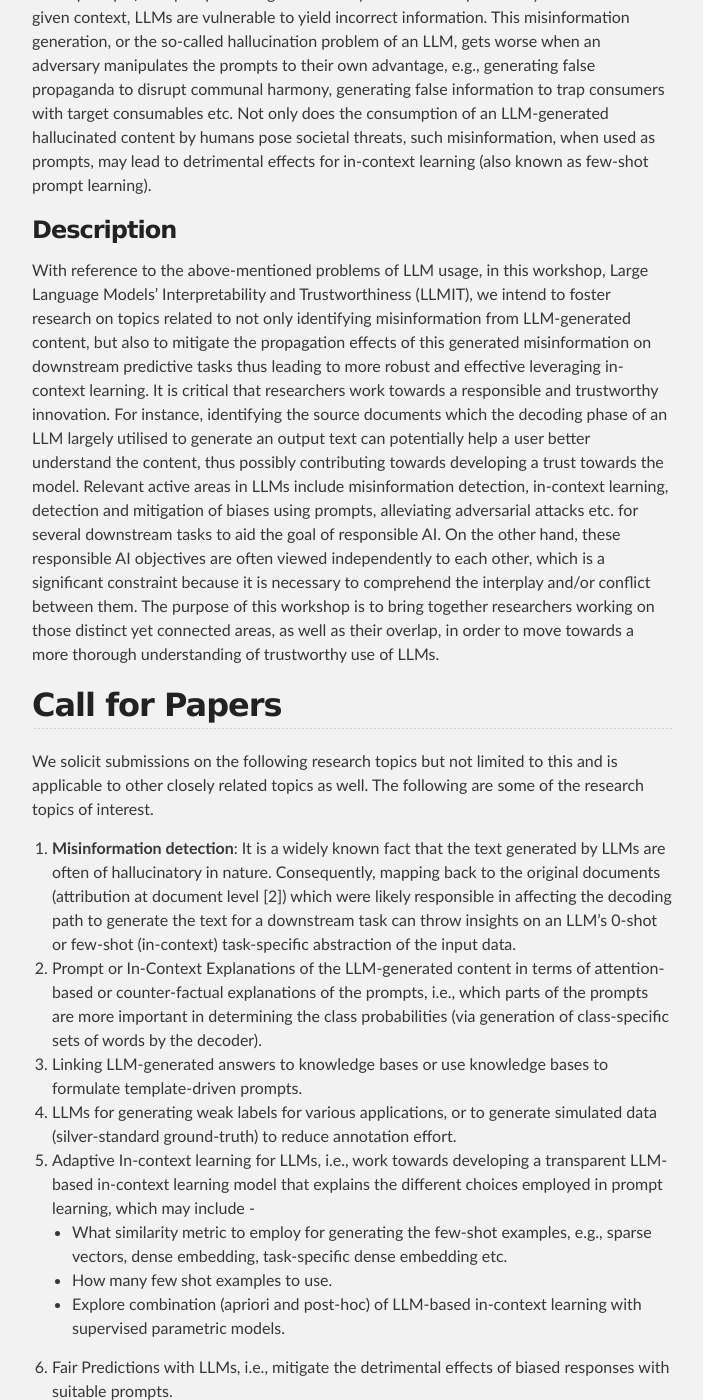
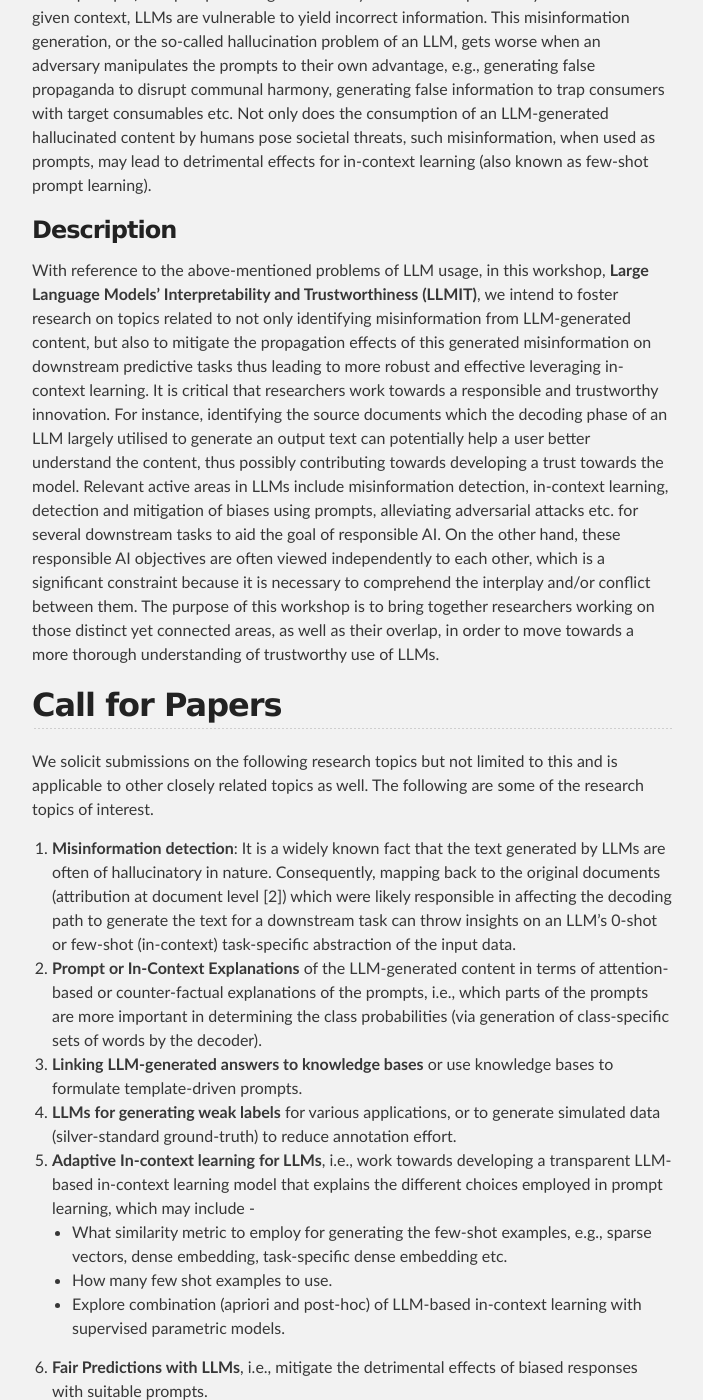
Before and after one commit to gdebasis/llmit, a Jekyll site: the page built from index.md, in a window 1280 px wide and 1400 px high, scrolled down 663 px. Shown: the whole window, without its empty margins (288-991 px from the left). Built offline with Jekyll 4.4.1, drawn with Linux system fonts in a browser that asks for light colours; our own code applies the rules of GitHub Pages for plain Markdown files; some of the changed text lies outside the part shown.

```diff
--- a/index.md
+++ b/index.md
@@ -11,7 +11,7 @@ Despite producing semantically coherent and potentially relevant text for a give
 
 ### Description
 
-With reference to the above-mentioned problems of LLM usage, in this workshop, Large Language Models’ Interpretability and Trustworthiness (LLMIT), we intend to foster research on topics related to not only identifying misinformation from LLM-generated content, but also to mitigate the propagation effects of this generated misinformation on downstream predictive tasks thus leading to more robust and effective leveraging in-context learning. It is critical that researchers work towards a responsible and trustworthy innovation. For instance, identifying the source documents which the decoding phase of an LLM largely utilised to generate an output text can potentially help a user better understand the content, thus possibly contributing towards developing a trust towards the model. Relevant active areas in LLMs include misinformation detection, in-context learning, detection and mitigation of biases using prompts, alleviating adversarial attacks etc. for several downstream tasks to aid the goal of responsible AI. On the other hand, these responsible AI objectives are often viewed independently to each other, which is a significant constraint because it is necessary to comprehend the interplay and/or conflict between them. The purpose of this workshop is to bring together researchers working on those distinct yet connected areas, as well as their overlap, in order to move towards a more thorough understanding of trustworthy use of LLMs.
+With reference to the above-mentioned problems of LLM usage, in this workshop, **Large Language Models’ Interpretability and Trustworthiness (LLMIT)**, we intend to foster research on topics related to not only identifying misinformation from LLM-generated content, but also to mitigate the propagation effects of this generated misinformation on downstream predictive tasks thus leading to more robust and effective leveraging in-context learning. It is critical that researchers work towards a responsible and trustworthy innovation. For instance, identifying the source documents which the decoding phase of an LLM largely utilised to generate an output text can potentially help a user better understand the content, thus possibly contributing towards developing a trust towards the model. Relevant active areas in LLMs include misinformation detection, in-context learning, detection and mitigation of biases using prompts, alleviating adversarial attacks etc. for several downstream tasks to aid the goal of responsible AI. On the other hand, these responsible AI objectives are often viewed independently to each other, which is a significant constraint because it is necessary to comprehend the interplay and/or conflict between them. The purpose of this workshop is to bring together researchers working on those distinct yet connected areas, as well as their overlap, in order to move towards a more thorough understanding of trustworthy use of LLMs.
 
 
 ## Call for Papers
@@ -19,18 +19,18 @@ With reference to the above-mentioned problems of LLM usage, in this workshop, L
 We solicit submissions on the following research topics but not limited to this and is applicable to other closely related topics as well. The following are some of the research topics of interest.
 
 1. **Misinformation detection**: It is a widely known fact that the text generated by LLMs are often of hallucinatory in nature. Consequently, mapping back to the original documents (attribution at document level [2]) which were likely responsible in affecting the decoding path to generate the text for a downstream task can throw insights on an LLM’s 0-shot or few-shot (in-context) task-specific abstraction of the input data.
-2. Prompt or In-Context Explanations of the LLM-generated content in terms of attention-based or counter-factual explanations of the prompts, i.e., which parts of the prompts are more important in determining the class probabilities (via generation of class-specific sets of words by the decoder).
-3. Linking LLM-generated answers to knowledge bases or use knowledge bases to formulate template-driven prompts.
-4. LLMs for generating weak labels for various applications, or to generate simulated data (silver-standard ground-truth) to reduce annotation effort.
-5. Adaptive In-context learning for LLMs, i.e., work towards developing a transparent LLM-based in-context learning model that explains the different choices employed in prompt learning, which may include -
+2. **Prompt or In-Context Explanations** of the LLM-generated content in terms of attention-based or counter-factual explanations of the prompts, i.e., which parts of the prompts are more important in determining the class probabilities (via generation of class-specific sets of words by the decoder).
+3. **Linking LLM-generated answers to knowledge bases** or use knowledge bases to formulate template-driven prompts.
+4. **LLMs for generating weak labels** for various applications, or to generate simulated data (silver-standard ground-truth) to reduce annotation effort.
+5. **Adaptive In-context learning for LLMs**, i.e., work towards developing a transparent LLM-based in-context learning model that explains the different choices employed in prompt learning, which may include -
    - What similarity metric to employ for generating the few-shot examples, e.g., sparse vectors, dense embedding, task-specific dense embedding etc.
    - How many few shot examples to use.
    - Explore combination (apriori and post-hoc) of LLM-based in-context learning with supervised parametric models.
-6. Fair Predictions with LLMs, i.e., mitigate the detrimental effects of biased responses with suitable prompts.
-7. Adversarial Robustness of LLMs, i.e., optimise the robustness of LLM-based in context learning to adversarial attacks based on prompt injections.
-8. LLM-driven in-context learning for search and recommendation, i.e., explore the potential of LLMs for personalised search and recommendation. Since LLMs have been shown to work well with small quantities of task-specific training data, they can potentially be used to improve the effectiveness of personalized search and recommendation.
-9. Multi-modal LLMs, involving exploration on the topics related to the interpretability and trustworthiness of LLMs in the particular context of multi-modal predictive tasks, e.g., visual question answering etc.
-10. Ethical concerns of LLMs, i.e., research on topics related to a responsible use of LLMs and their socio-economic implications.
+6. **Fair Predictions with LLMs**, i.e., mitigate the detrimental effects of biased responses with suitable prompts.
+7. **Adversarial Robustness of LLMs**, i.e., optimise the robustness of LLM-based in context learning to adversarial attacks based on prompt injections.
+8. **LLM-driven in-context learning for search and recommendation**, i.e., explore the potential of LLMs for personalised search and recommendation. Since LLMs have been shown to work well with small quantities of task-specific training data, they can potentially be used to improve the effectiveness of personalized search and recommendation.
+9. **Multi-modal LLMs**, involving exploration on the topics related to the interpretability and trustworthiness of LLMs in the particular context of multi-modal predictive tasks, e.g., visual question answering etc.
+10. **Ethical concerns of LLMs**, i.e., research on topics related to a responsible use of LLMs and their socio-economic implications.
 
 
 ## Submission Guidelines
```
